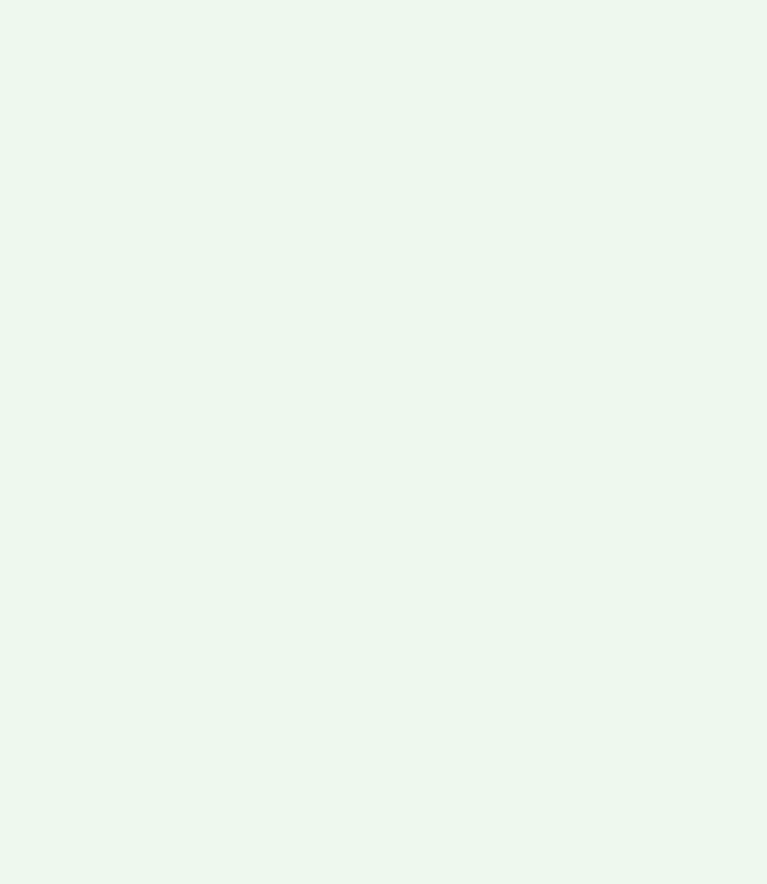
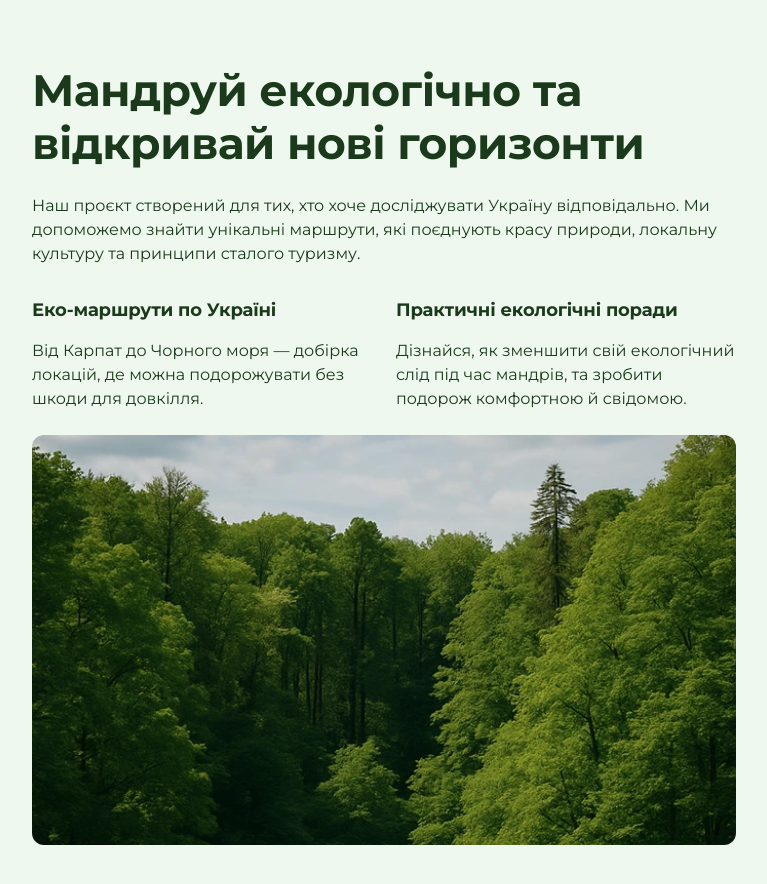
Before and after one commit to alina-hryhorenko/pryrodni-mandry-front, a Next.js app: page / in a window 1280 px wide. Shown: the top 884 px of the page, without its empty margins (256-1023 px from the left). Before the commit the page ends 800 px from the top, so only its background shows below. Built offline with nearby package versions, Linux system fonts and the light colour scheme.

Commit message:
feat: add about section

```diff
--- a/app/page.tsx
+++ b/app/page.tsx
@@ -1,3 +1,9 @@
+import About from '@/components/About/About';
+
 export default function HomePage() {
-  return <main></main>;
+  return (
+    <main>
+      <About />
+    </main>
+  );
 }
--- /dev/null
+++ b/components/About/About.module.css
@@ -0,0 +1,147 @@
+.section {
+  padding: 48px 0;
+}
+
+@media only screen and (min-width: 768px) {
+  .section {
+    padding: 64px 0;
+  }
+}
+
+@media only screen and (min-width: 1440px) {
+  .section {
+    padding: 112px 0;
+  }
+}
+
+.content {
+  display: flex;
+  flex-direction: column;
+  gap: 24px;
+}
+
+@media only screen and (min-width: 1440px) {
+  .content {
+    flex-direction: row;
+  }
+}
+
+.textBlock {
+  width: 100%;
+  color: var(--color-mantis-darkest);
+}
+
+@media only screen and (min-width: 1440px) {
+  .textBlock {
+    width: calc((100% - 24px) / 2);
+    padding: 36px 0;
+  }
+}
+
+.sectionHeader {
+  margin-bottom: 32px;
+}
+
+.headerTitle {
+  font-weight: 700;
+  font-size: 28px;
+  line-height: 1.2;
+  letter-spacing: -0.01em;
+  margin-bottom: 24px;
+}
+
+@media only screen and (min-width: 768px) {
+  .headerTitle {
+    font-size: 44px;
+  }
+}
+
+@media only screen and (min-width: 1440px) {
+  .headerTitle {
+    font-size: 52px;
+    padding-top: 40px;
+  }
+}
+
+.headerDescription {
+  line-height: 1.5;
+}
+
+@media only screen and (min-width: 1440px) {
+  .headerDescription {
+    font-size: 20px;
+  }
+}
+
+.benefitsList {
+  display: flex;
+  flex-direction: column;
+  gap: 24px;
+}
+
+@media only screen and (min-width: 768px) {
+  .benefitsList {
+    flex-direction: row;
+  }
+}
+
+.benefitsTitle {
+  font-weight: 700;
+  font-size: 18px;
+  line-height: 1.4;
+  letter-spacing: -0.01em;
+  margin-bottom: 16px;
+}
+
+@media only screen and (min-width: 1440px) {
+  .benefitsTitle {
+    font-size: 26px;
+  }
+}
+
+@media only screen and (min-width: 1440px) {
+  .benefitsDescription {
+    font-size: 18px;
+  }
+}
+
+.benefitsItem {
+  width: 100%;
+}
+
+@media only screen and (min-width: 768px) {
+  .benefitsItem {
+    width: calc((100% - 24px) / 2);
+  }
+}
+
+.benefitsDescription {
+  line-height: 1.5;
+}
+
+.imageWrapper {
+  position: relative;
+  width: 100%;
+  aspect-ratio: 335 / 410;
+  overflow: hidden;
+  border-radius: 12px;
+}
+
+@media only screen and (min-width: 768px) {
+  .imageWrapper {
+    aspect-ratio: 704 / 410;
+  }
+}
+
+@media only screen and (min-width: 1440px) {
+  .imageWrapper {
+    width: calc((100% - 24px) / 2);
+    aspect-ratio: 644 / 686;
+  }
+}
+
+.image {
+  height: 100%;
+  object-fit: cover;
+  object-position: center;
+}
--- /dev/null
+++ b/components/About/About.tsx
@@ -0,0 +1,57 @@
+import Image from 'next/image';
+import css from './About.module.css';
+
+const About = () => {
+  const benefits = [
+    {
+      title: 'Еко-маршрути по Україні',
+      description:
+        'Від Карпат до Чорного моря — добірка локацій, де можна подорожувати без шкоди для довкілля.',
+    },
+    {
+      title: 'Практичні екологічні поради',
+      description:
+        'Дізнайся, як зменшити свій екологічний слід під час мандрів, та зробити подорож комфортною й свідомою.',
+    },
+  ];
+
+  return (
+    <section className={css.section}>
+      <div className="container">
+        <div className={css.content}>
+          <div className={css.textBlock}>
+            <div className={css.sectionHeader}>
+              <h2 className={css.headerTitle}>
+                Мандруй екологічно та відкривай нові горизонти
+              </h2>
+              <p className={css.headerDescription}>
+                Наш проєкт створений для тих, хто хоче досліджувати Україну
+                відповідально. Ми допоможемо знайти унікальні маршрути, які
+                поєднують красу природи, локальну культуру та принципи сталого
+                туризму.
+              </p>
+            </div>
+            <ul className={css.benefitsList}>
+              {benefits.map(({ title, description }) => (
+                <li key={title} className={css.benefitsItem}>
+                  <h3 className={css.benefitsTitle}>{title}</h3>
+                  <p className={css.benefitsDescription}>{description}</p>
+                </li>
+              ))}
+            </ul>
+          </div>
+          <div className={css.imageWrapper}>
+            <Image
+              className={css.image}
+              src="/images/About.webp"
+              alt="Green forest"
+              fill
+            />
+          </div>
+        </div>
+      </div>
+    </section>
+  );
+};
+
+export default About;
```
Also changed, not shown: public/images/About.webp, 1 other file (tests, documents, lock files or other folders).
